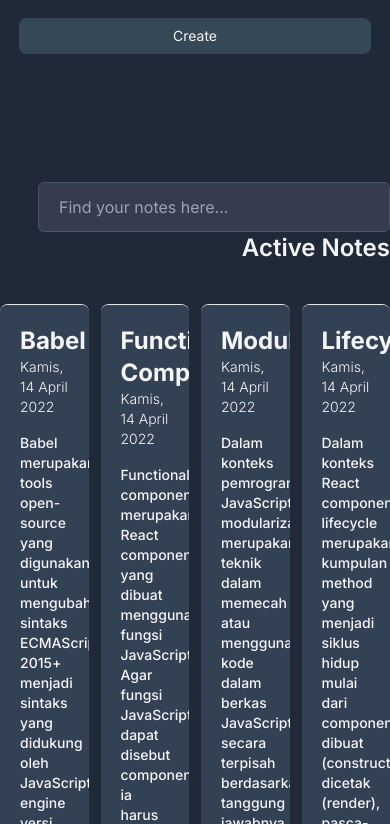
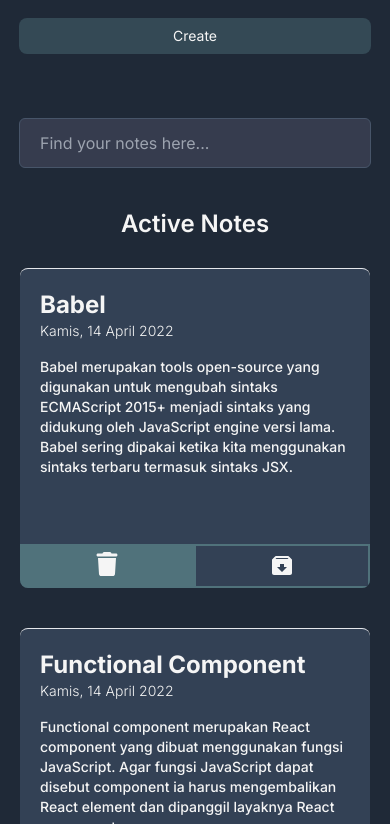
Before and after one commit to Eunlip/HeNotes, a React (Vite) app: page / in a window 390 px wide. Shown: the part 1140-1964 px from the top of the page. Built offline with nearby package versions, Linux system fonts and the light colour scheme.

Commit message:
fix responsive mainSection

```diff
--- a/src/App.jsx
+++ b/src/App.jsx
@@ -3,7 +3,7 @@ import Header from './layout/Header';
 import MainSection from './layout/MainSection';
 import { getInitialData } from './utils';
 import swal from 'sweetalert';
-// import Footer from './layout/Footer';
+import Footer from './layout/Footer';
 
 class App extends Component {
 	constructor(props) {
@@ -28,7 +28,7 @@ class App extends Component {
 
 		swal({
 			title: 'Are you sure?',
-			text: 'Once deleted, You cannot recover this record again!',
+			text: 'You cannot recover this record again!',
 			icon: 'warning',
 			buttons: true,
 			dangerMode: true,
@@ -102,6 +102,7 @@ class App extends Component {
 					onArchive={this.onArchiveHandler}
 					onSearch={this.onSearchHandler}
 				/>
+				<Footer />
 			</div>
 		);
 	}
--- a/src/components/NoteItem.jsx
+++ b/src/components/NoteItem.jsx
@@ -6,7 +6,7 @@ import { BiSolidArchiveIn, BiSolidArchiveOut } from 'react-icons/bi';
 export default function NoteItem({ id, title, body, createdAt, onDelete, onArchive, isArchive }) {
 	const formattedDate = showFormattedDate(createdAt);
 	return (
-		<div className='relative p-5 pb-10 text-neutral-100 rounded-lg border-t border-[#E5E7EB] min-h-[18rem] max-h-[55rem] bg-[#334155] my-5 overflow-auto'>
+		<div className='mx-5 max-w-96 min-w-[19rem] sm:mx-auto relative p-5 pb-10 text-neutral-100 rounded-lg border-t border-[#E5E7EB] min-h-[20rem] max-h-[55rem] bg-[#334155] my-5 overflow-auto'>
 			<div className='flex flex-col position-relative'>
 				<h2 className='text-2xl font-bold'>{title}</h2>
 				<p className='text-sm font-light'>{formattedDate}</p>
--- a/src/components/NoteList.jsx
+++ b/src/components/NoteList.jsx
@@ -4,7 +4,7 @@ export default function NoteList({ notes, onDelete, onArchive, isArchive }) {
 	return (
 		<>
 			{notes.length ? (
-				<div className='grid items-baseline grid-cols-4 gap-3 mt-5'>
+				<div className='grid items-baseline mt-2 sm:mt-5 lg:gap-3 sm:gap-1 md:grid-cols-2 lg:grid-cols-3 xl:grid-cols-4'>
 					{notes.map((note) => (
 						<NoteItem
 							key={note.id}
@@ -17,7 +17,7 @@ export default function NoteList({ notes, onDelete, onArchive, isArchive }) {
 					))}
 				</div>
 			) : (
-				<p className='my-10 text-neutral-100'>No notes found</p>
+				<p className='my-10 text-center sm:text-start text-neutral-100'>No notes found</p>
 			)}
 		</>
 	);
--- a/src/components/SearchField.jsx
+++ b/src/components/SearchField.jsx
@@ -20,7 +20,7 @@ class SearchField extends Component {
 		return (
 			<div>
 				<input
-					className='px-5 py-3 sm:w-96 w-[22rem] rounded-md bg-[#363C4E] text-gray-200 focus:outline-none placeholder:text-gray-400 border border-slate-600'
+					className='px-5 py-3 w-[22rem] rounded-md bg-[#363C4E] text-gray-200 focus:outline-none placeholder:text-gray-400 border border-slate-600'
 					type='text'
 					placeholder='Find your notes here...'
 					value={this.state.keywords}
--- a/src/layout/Footer.jsx
+++ b/src/layout/Footer.jsx
@@ -1,6 +1,6 @@
 
 export default function Footer() {
   return (
-    <div className='container h-screen'></div>
+    <div className='container h-52 bg-[#273140]'>Hello world</div>
   )
 }
--- a/src/layout/MainSection.jsx
+++ b/src/layout/MainSection.jsx
@@ -5,7 +5,7 @@ import NoteList from '../components/NoteList';
 
 export default function MainSection({ notes, addNote, onDelete, onArchive, archivedNotes, isArchive ,onSearch }) {
 	return (
-		<main id='notesInput' className='container h-screen py-10 md:py-60 xl:py-1'>
+		<main id='notesInput' className='container h-auto py-10 md:py-60 xl:py-1'>
 			<img className='absolute left-0 z-0' src={rectangleMain} alt='' />
 			<section className='relative z-10 '>
 				<h2 className='z-20 mt-10 text-2xl font-bold text-center text-neutral-100 sm:text-4xl'>
@@ -13,16 +13,16 @@ export default function MainSection({ notes, addNote, onDelete, onArchive, archi
 				</h2>
 				<NoteInput addNote={addNote}/>
 			</section>
-			<section className='flex flex-col gap-10 my-32 '>
-				<div>
-					<div className='flex flex-col-reverse items-end justify-between sm:flex-row'>
+			<section className='flex flex-col gap-10 my-16 sm:my-32 '>
+				<div className='md:mx-5 '>
+					<div className='flex flex-col-reverse items-center justify-between gap-10 sm:mx-0 sm:items-end sm:flex-row '>
 						<h3 className='text-2xl font-semibold text-neutral-100'>Active Notes</h3>
-						<SearchField onSearch={onSearch} />
+							<SearchField onSearch={onSearch} />
 					</div>
 					<NoteList notes={notes} onDelete={onDelete} onArchive={onArchive} isArchive={isArchive}/>
 				</div>
-				<div>
-					<h3 className='text-2xl font-semibold text-neutral-100'>Archive Notes</h3>
+				<div className='flex flex-col items-center sm:mx-5 sm:block'>
+					<h3 className='text-2xl font-semibold mx-7 sm:mx-0 text-neutral-100'>Archive Notes</h3>
 					<NoteList notes={archivedNotes} onDelete={onDelete} onArchive={onArchive} isArchive={!isArchive}/>
 				</div>
 			</section>
```
